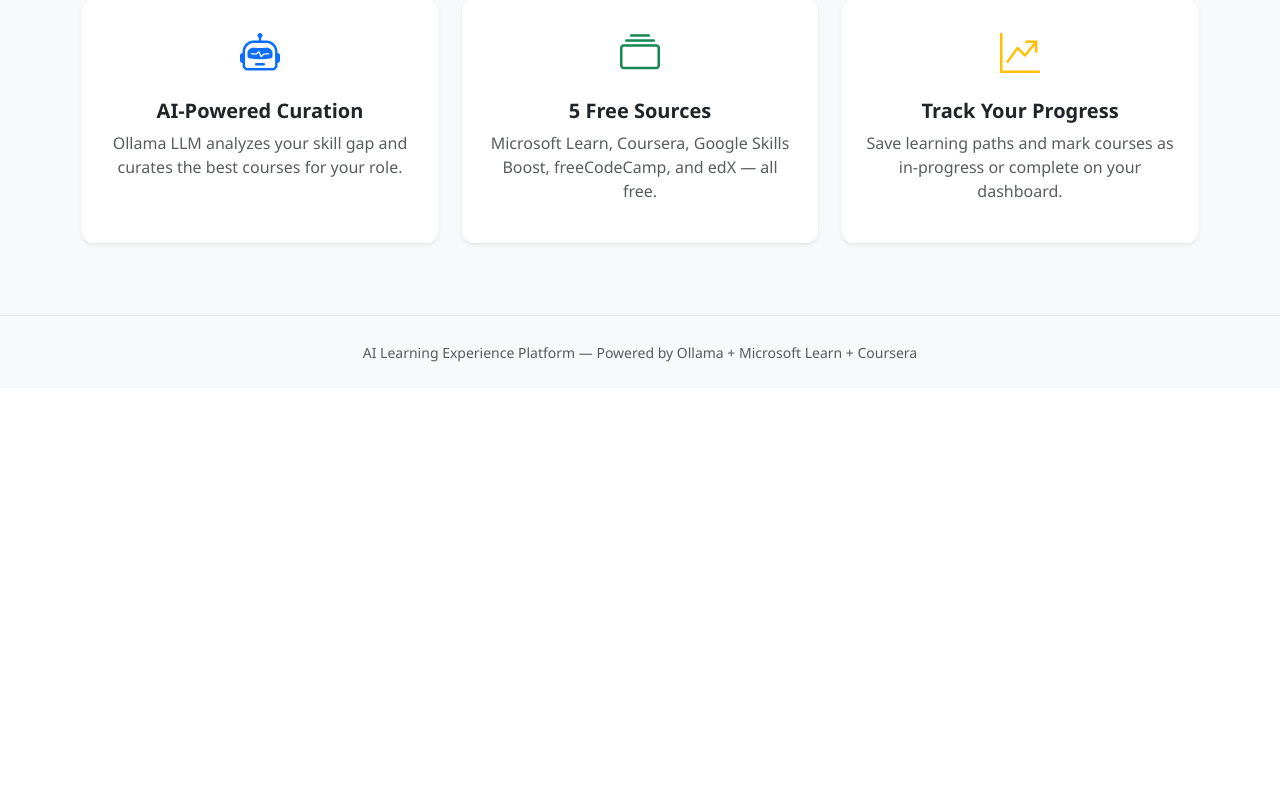
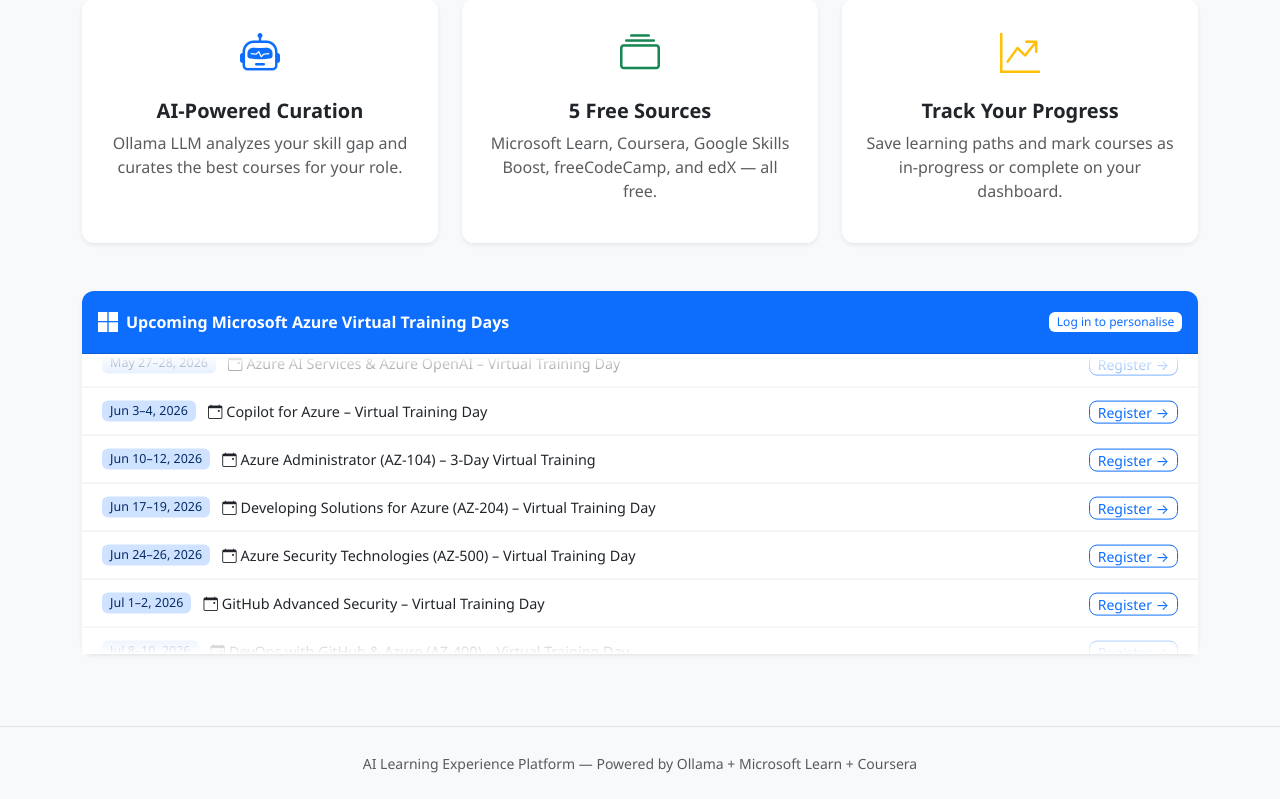
Before and after one commit to pramodsunagar/sample-lms-python, a FastAPI app: page / in a window 1280 px wide. Shown: the part 540-1339 px from the top of the page. Before the commit the page ends 902 px from the top, so only its background shows below. Run offline with FastAPI, Linux system fonts and the light colour scheme.

Commit message:
Update database file lxp.db with new changes

```diff
--- a/app/main.py
+++ b/app/main.py
@@ -1,11 +1,14 @@
 from contextlib import asynccontextmanager
-from fastapi import FastAPI, Request
+from fastapi import FastAPI, Request, Depends
 from fastapi.staticfiles import StaticFiles
 from fastapi.templating import Jinja2Templates
+from sqlalchemy.orm import Session
 from starlette.middleware.sessions import SessionMiddleware
 from app.config import SECRET_KEY
-from app.database.db import init_db
+from app.database.db import init_db, get_db
+from app.models.user import UserProfile
 from app.routes import auth, profile, learning
+from app.services.azure_training import get_relevant_events
 
 
 @asynccontextmanager
@@ -27,6 +30,15 @@ app.include_router(learning.router)
 
 
 @app.get("/")
-async def home(request: Request):
+async def home(request: Request, db: Session = Depends(get_db)):
     user_id = request.session.get("user_id")
-    return templates.TemplateResponse("index.html", {"request": request, "user_id": user_id})
+    skills_owned = ""
+    if user_id:
+        user_profile = db.query(UserProfile).filter(UserProfile.user_id == user_id).first()
+        if user_profile and user_profile.skills_owned:
+            skills_owned = user_profile.skills_owned
+    azure_events = get_relevant_events(skills_owned)
+    return templates.TemplateResponse(
+        "index.html",
+        {"request": request, "user_id": user_id, "azure_events": azure_events},
+    )
--- /dev/null
+++ b/app/services/azure_training.py
@@ -0,0 +1,113 @@
+from __future__ import annotations
+
+AZURE_EVENTS: list[dict] = [
+    {
+        "title": "Azure Fundamentals (AZ-900) – 2-Day Virtual Training",
+        "date": "May 6–7, 2026",
+        "url": "https://events.microsoft.com/en-us/allevents/?search=AZ-900&language=English&clientTimeZone=1&format=Digital",
+        "tags": ["azure", "cloud", "fundamentals", "beginner"],
+    },
+    {
+        "title": "AI Fundamentals (AI-900) – Virtual Training Day",
+        "date": "May 13–14, 2026",
+        "url": "https://events.microsoft.com/en-us/allevents/?search=AI-900&language=English&clientTimeZone=1&format=Digital",
+        "tags": ["ai", "ml", "machine learning", "fundamentals", "azure", "python", "developer"],
+    },
+    {
+        "title": "Azure Data Fundamentals (DP-900) – Virtual Training Day",
+        "date": "May 20–21, 2026",
+        "url": "https://events.microsoft.com/en-us/allevents/?search=DP-900&language=English&clientTimeZone=1&format=Digital",
+        "tags": ["data", "sql", "database", "fundamentals", "azure"],
+    },
+    {
+        "title": "Azure AI Services & Azure OpenAI – Virtual Training Day",
+        "date": "May 27–28, 2026",
+        "url": "https://events.microsoft.com/en-us/allevents/?search=Azure+OpenAI&language=English&clientTimeZone=1&format=Digital",
+        "tags": ["openai", "ai", "ml", "cognitive", "azure", "developer", "python"],
+    },
+    {
+        "title": "Copilot for Azure – Virtual Training Day",
+        "date": "Jun 3–4, 2026",
+        "url": "https://events.microsoft.com/en-us/allevents/?search=Copilot+Azure&language=English&clientTimeZone=1&format=Digital",
+        "tags": ["copilot", "ai", "azure", "developer", "productivity"],
+    },
+    {
+        "title": "Azure Administrator (AZ-104) – 3-Day Virtual Training",
+        "date": "Jun 10–12, 2026",
+        "url": "https://events.microsoft.com/en-us/allevents/?search=AZ-104&language=English&clientTimeZone=1&format=Digital",
+        "tags": ["admin", "administrator", "infrastructure", "azure", "cloud"],
+    },
+    {
+        "title": "Developing Solutions for Azure (AZ-204) – Virtual Training Day",
+        "date": "Jun 17–19, 2026",
+        "url": "https://events.microsoft.com/en-us/allevents/?search=AZ-204&language=English&clientTimeZone=1&format=Digital",
+        "tags": ["developer", "python", "dev", "azure", "api", "serverless", "cloud"],
+    },
+    {
+        "title": "Azure Security Technologies (AZ-500) – Virtual Training Day",
+        "date": "Jun 24–26, 2026",
+        "url": "https://events.microsoft.com/en-us/allevents/?search=AZ-500&language=English&clientTimeZone=1&format=Digital",
+        "tags": ["security", "compliance", "zero trust", "azure", "identity"],
+    },
+    {
+        "title": "GitHub Advanced Security – Virtual Training Day",
+        "date": "Jul 1–2, 2026",
+        "url": "https://events.microsoft.com/en-us/allevents/?search=GitHub+Security&language=English&clientTimeZone=1&format=Digital",
+        "tags": ["github", "security", "devops", "developer", "compliance"],
+    },
+    {
+        "title": "DevOps with GitHub & Azure (AZ-400) – Virtual Training Day",
+        "date": "Jul 8–10, 2026",
+        "url": "https://events.microsoft.com/en-us/allevents/?search=AZ-400&language=English&clientTimeZone=1&format=Digital",
+        "tags": ["devops", "github", "git", "ci/cd", "azure", "developer"],
+    },
+    {
+        "title": "Azure Migrate & Modernize – Virtual Training Day",
+        "date": "Jul 15–16, 2026",
+        "url": "https://events.microsoft.com/en-us/allevents/?search=Azure+Migrate&language=English&clientTimeZone=1&format=Digital",
+        "tags": ["migration", "cloud", "azure", "infrastructure", "modernize"],
+    },
+    {
+        "title": "Microsoft Fabric & Analytics – Virtual Training Day",
+        "date": "Jul 22–23, 2026",
+        "url": "https://events.microsoft.com/en-us/allevents/?search=Microsoft+Fabric&language=English&clientTimeZone=1&format=Digital",
+        "tags": ["data", "analytics", "fabric", "sql", "azure", "ml"],
+    },
+    {
+        "title": "Azure Cost Optimization – Virtual Training Day",
+        "date": "Aug 5–6, 2026",
+        "url": "https://events.microsoft.com/en-us/allevents/?search=Azure+Cost&language=English&clientTimeZone=1&format=Digital",
+        "tags": ["cost", "finops", "azure", "cloud", "infrastructure"],
+    },
+    {
+        "title": "Azure Well-Architected & Reliability – Virtual Training Day",
+        "date": "Aug 12–13, 2026",
+        "url": "https://events.microsoft.com/en-us/allevents/?search=Well-Architected&language=English&clientTimeZone=1&format=Digital",
+        "tags": ["architecture", "reliability", "azure", "cloud", "infrastructure", "admin"],
+    },
+]
+
+
+def get_relevant_events(skills_owned: str) -> list[dict]:
+    """Return events whose tags match any of the user's skills.
+
+    Falls back to all events if skills_owned is empty or produces no matches.
+    """
+    if not skills_owned or not skills_owned.strip():
+        return AZURE_EVENTS
+
+    skill_tokens = [s.strip().lower() for s in skills_owned.split(",") if s.strip()]
+    if not skill_tokens:
+        return AZURE_EVENTS
+
+    matched = [
+        event
+        for event in AZURE_EVENTS
+        if any(
+            token in tag or tag in token
+            for token in skill_tokens
+            for tag in event["tags"]
+        )
+    ]
+
+    return matched if matched else AZURE_EVENTS
--- a/app/templates/index.html
+++ b/app/templates/index.html
@@ -43,4 +43,50 @@
     </div>
   </div>
 </div>
+
+<!-- Azure Virtual Training Days Ticker -->
+<div class="row mt-5">
+  <div class="col-12">
+    <div class="card border-0 shadow-sm">
+      <div class="card-header bg-primary text-white d-flex align-items-center gap-2 py-3">
+        <i class="bi bi-microsoft fs-5"></i>
+        <span class="fw-semibold fs-6">Upcoming Microsoft Azure Virtual Training Days</span>
+        {% if user_id %}
+        <span class="badge bg-white text-primary ms-auto">Personalised for your skills</span>
+        {% else %}
+        <a href="/login" class="badge bg-white text-primary ms-auto text-decoration-none">Log in to personalise</a>
+        {% endif %}
+      </div>
+      <div class="card-body p-0">
+        <div class="ticker-wrap">
+          <div class="ticker-inner" id="azureTicker">
+            {% for event in azure_events %}
+            <div class="ticker-item">
+              <span class="ticker-date badge bg-primary-subtle text-primary-emphasis me-2">{{ event.date }}</span>
+              <a href="{{ event.url }}" target="_blank" rel="noopener noreferrer" class="ticker-link">
+                <i class="bi bi-calendar-event me-1"></i>{{ event.title }}
+              </a>
+              <span class="ticker-register ms-2">
+                <a href="{{ event.url }}" target="_blank" rel="noopener noreferrer" class="btn btn-sm btn-outline-primary py-0 px-2">Register &rarr;</a>
+              </span>
+            </div>
+            {% endfor %}
+            {# Duplicate items for seamless infinite loop #}
+            {% for event in azure_events %}
+            <div class="ticker-item">
+              <span class="ticker-date badge bg-primary-subtle text-primary-emphasis me-2">{{ event.date }}</span>
+              <a href="{{ event.url }}" target="_blank" rel="noopener noreferrer" class="ticker-link">
+                <i class="bi bi-calendar-event me-1"></i>{{ event.title }}
+              </a>
+              <span class="ticker-register ms-2">
+                <a href="{{ event.url }}" target="_blank" rel="noopener noreferrer" class="btn btn-sm btn-outline-primary py-0 px-2">Register &rarr;</a>
+              </span>
+            </div>
+            {% endfor %}
+          </div>
+        </div>
+      </div>
+    </div>
+  </div>
+</div>
 {% endblock %}
--- a/static/css/custom.css
+++ b/static/css/custom.css
@@ -47,3 +47,75 @@ body {
   pointer-events: none;
   opacity: 0.75;
 }
+
+/* ── Azure Virtual Training Days Ticker ────────────────────────────────────────────── */
+
+.ticker-wrap {
+  height: 300px;
+  overflow: hidden;
+  position: relative;
+}
+
+.ticker-wrap::before,
+.ticker-wrap::after {
+  content: "";
+  position: absolute;
+  left: 0;
+  right: 0;
+  height: 40px;
+  z-index: 2;
+  pointer-events: none;
+}
+
+.ticker-wrap::before {
+  top: 0;
+  background: linear-gradient(to bottom, #fff, transparent);
+}
+
+.ticker-wrap::after {
+  bottom: 0;
+  background: linear-gradient(to top, #fff, transparent);
+}
+
+.ticker-inner {
+  display: flex;
+  flex-direction: column;
+  animation: ticker-scroll 28s linear infinite;
+}
+
+.ticker-wrap:hover .ticker-inner {
+  animation-play-state: paused;
+}
+
+@keyframes ticker-scroll {
+  0%   { transform: translateY(0); }
+  100% { transform: translateY(-50%); }
+}
+
+.ticker-item {
+  display: flex;
+  align-items: center;
+  flex-wrap: wrap;
+  gap: 4px;
+  padding: 10px 20px;
+  border-bottom: 1px solid #e9ecef;
+  min-height: 48px;
+}
+
+.ticker-link {
+  color: #212529;
+  text-decoration: none;
+  font-weight: 500;
+  font-size: 0.9rem;
+  flex: 1;
+}
+
+.ticker-link:hover {
+  color: #0d6efd;
+  text-decoration: underline;
+}
+
+.ticker-date {
+  font-size: 0.78rem;
+  white-space: nowrap;
+}
```
